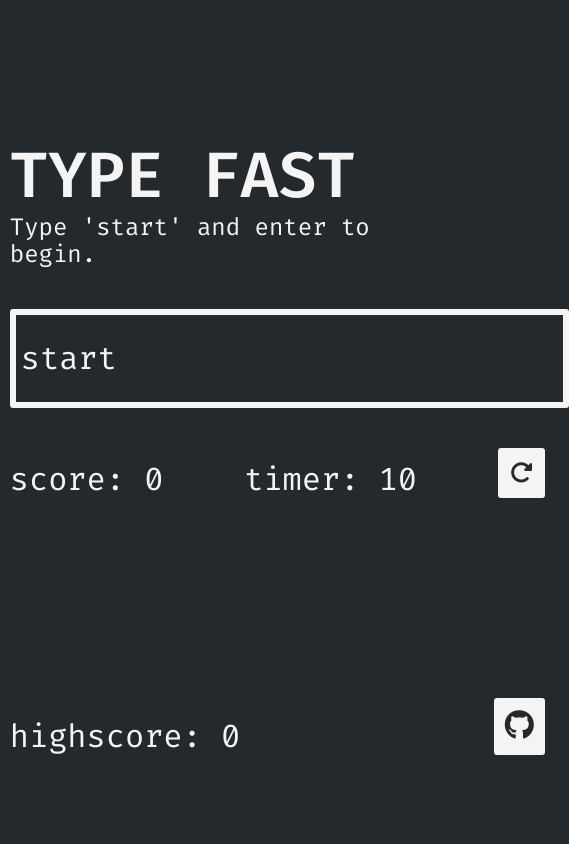
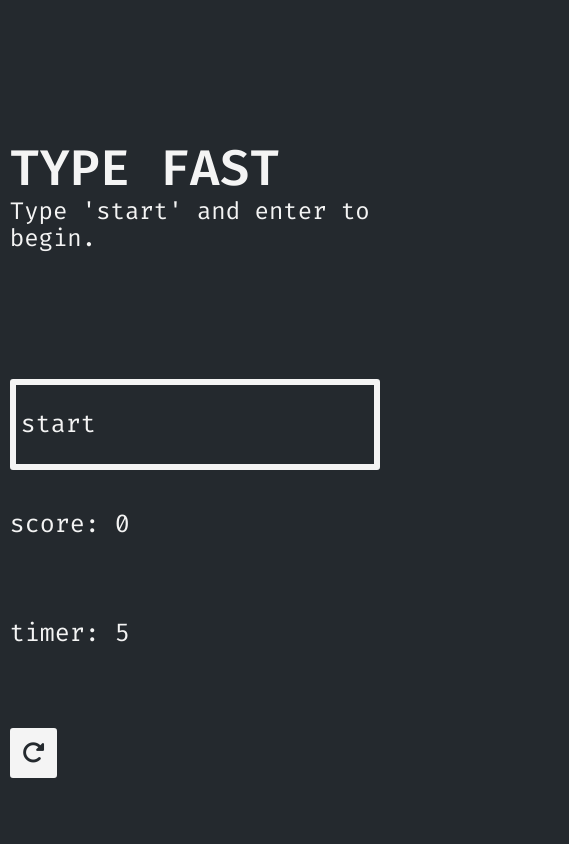
Before and after one commit to seandaniel/sean-degroot-project-three, a plain HTML site: page index.html in a window 390 px wide. Shown: the top 844 px of the page, 569 px wide, since content can reach past the window. Drawn offline with nearby package versions, Linux system fonts and the light colour scheme.

Commit message:
Made app responsive, added higscore html and css

```diff
--- a/index.html
+++ b/index.html
@@ -16,6 +16,7 @@
     <div class="wrapper">
       <h1>Type Fast</h1>
       <h2>Type 'start' and enter to begin.</h2>
+      <h3 class="correct-word"></h3>
     </div>
   </header>
   <main>
@@ -31,7 +32,7 @@
       <div class="wrapper">
         <div class="scoreboard">
           <h3 class="score">Score: 0</h3>
-          <h3 class="timer">Timer: 10</h3>
+          <h3 class="timer">Timer: 5</h3>
           <button class="reset" title="Another game" aria-label="Another game"><i class="fas fa-redo-alt"></i></button>
         </div>
       </div>
--- a/styles/sass/_footer.scss
+++ b/styles/sass/_footer.scss
@@ -1,11 +1,11 @@
 .footer-container {
   display: flex;
-  justify-content: space-between;
+  justify-content: flex-end;
   align-items: flex-end;
-  width: 535px;
-  h4 {
+  h3 {
     font-size: 32px;
     margin-right: 50px;
+    text-transform: lowercase;
   }
   a {
     font-size: 30px;
@@ -23,7 +23,12 @@
   }
 }
 
-.highscore {
-  font-size: 32px;
-  text-transform: lowercase;
+@media (max-width: 580px) {
+  .footer-container {
+    justify-content: space-between;
+    h3 {
+      font-size: 25px;
+      margin-right: 0;
+    }
+  }
 }
--- a/styles/sass/_global.scss
+++ b/styles/sass/_global.scss
@@ -41,6 +41,6 @@ button {
 
 .wrapper {
   width: 95%;
-  max-width: 800px;
+  max-width: 1000px;
   margin: 0 auto;
 }
--- a/styles/sass/_header.scss
+++ b/styles/sass/_header.scss
@@ -6,4 +6,19 @@ header {
     text-transform: uppercase;
     font-weight: 600;
   }
+  h3 {
+    font-size: 32px;
+    margin-top: 50px;
+    height: 36.8px;
+    color: #64f088;
+  }
 }
+
+@media (max-width: 580px) {
+  header h1 {
+    font-size: 50px;
+  }
+  header h3 {
+    font-size: 25px;
+  }
+}
--- a/styles/sass/_main.scss
+++ b/styles/sass/_main.scss
@@ -11,6 +11,13 @@ form {
     padding: 25px 100px 25px 5px;
     border-radius: 3px;
     transition: background-color .35s;
+  }
+}
+
+@media (max-width: 580px) {
+  form input {
+    font-size: 25px;
+    width: 100%;
   }
 }
 
@@ -49,6 +56,17 @@ form input:focus {
   }
 }
 
+@media (max-width:580px) {
+  .scoreboard {
+    flex-direction: column;
+    align-items: flex-start;
+  }
+  .scoreboard h3 {
+    font-size: 25px;
+    margin-bottom: 80px;
+  }
+}
+
 .score {
   position: relative;
   transition: left .35s, color .35s;
@@ -56,5 +74,5 @@ form input:focus {
 
 .game-over {
   color: #f06464;
-  transition: .35s;
+  transition: color .35s;
 }
```
Also changed, not shown: styles/styles.css.
